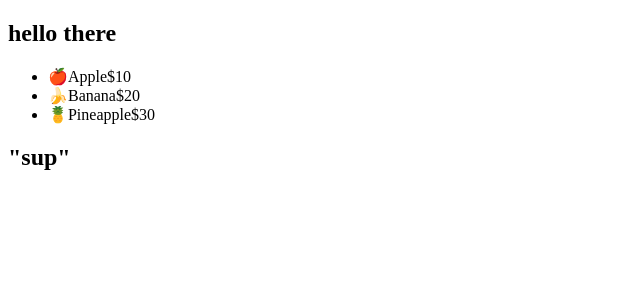
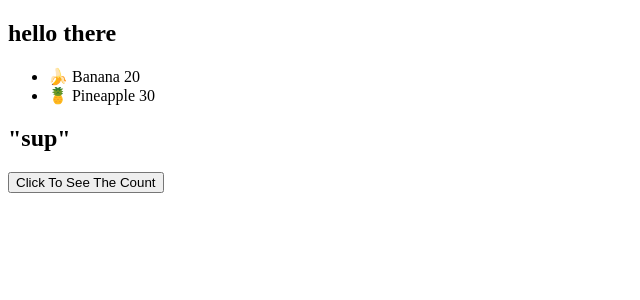
Before and after one commit to akshayjha21/react-project, a React (Vite) app in the folder reactpro/: page / in a window 1280 px wide. Shown: the top 300 px of the page, without its empty margins (0-640 px from the left). Built offline with nearby package versions, Linux system fonts and the light colour scheme.

Commit message:
adding files

```diff
--- a/reactpro/src/App.jsx
+++ b/reactpro/src/App.jsx
@@ -1,5 +1,6 @@
 import Hello from "./hello.jsx"
 import ConditionComponent from "./conditionalcomponenent.jsx"
+import Message from "./Message.jsx"
 function App() {
   // const seatNumber=[1,2,3,4,5]//passing as an array
   //passing as an object
@@ -13,6 +14,7 @@ function App() {
     {/* <Hello name="akshay" message="hello there" emoji="👍" seatNumber={seatNumber}/> */}
     <Hello person={person}/>
     <ConditionComponent/>
+    <Message/>
     </div>
 }
 
--- /dev/null
+++ b/reactpro/src/Message.jsx
@@ -0,0 +1,15 @@
+export default function Message(){
+    let count=0;
+    function handleClick(){
+        count=count+1;
+        // console.log("hello world")
+        console.log(count)
+    }
+    return(
+        <div>
+            <button onClick={handleClick}>Click To See The Count{handleClick}</button>
+            {/* <h3>{handleClick}</h3> */}
+
+        </div>
+    )
+}
--- a/reactpro/src/fruit.jsx
+++ b/reactpro/src/fruit.jsx
@@ -1,7 +1,14 @@
 export default function Fruit({emoji,name,price}){
-   return( <li >
-    {emoji}
-    {name}
-    {price}
-    </li>)
+    // const low_cost_fruit=[];
+   return( <div >
+    {/* {emoji}
+    {name+ " "}
+    {"$ "+price} */}
+
+    {price>10?
+    (<li>{emoji} {name} {price}</li>)
+    :(
+        ""
+    )}
+    </div>)
 }
--- a/reactpro/src/fruits.jsx
+++ b/reactpro/src/fruits.jsx
@@ -5,20 +5,28 @@ export default function Fruits(){
 const fruits=[
     {
         name:"Apple",
-        price:"$10",
+        price:10,
         emoji:"🍎"
     },
     {
         name:"Banana",
-        price:"$20",
+        price:20,
         emoji:"🍌"
     },
     {
         name:"Pineapple",
-        price:"$30",
+        price:30,
         emoji:"🍍"
     },
 ]
+
+// to present those with price less than 10 or just use ternary operator
+// const low_cost_fruit=[]
+// for(let i=0;i<fruits.length;i++){
+//     if(fruits[i].price>10){
+//         low_cost_fruit.push(fruits[i]);
+//     }
+// }
 return <ul>
         {
             fruits.map((fruit)=>(
```
